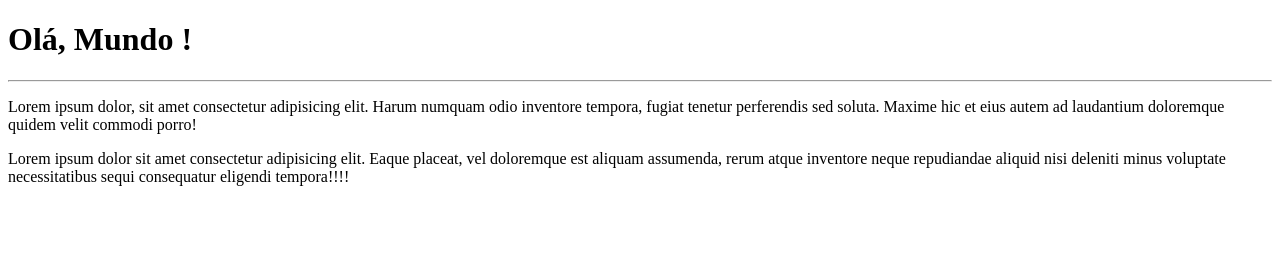
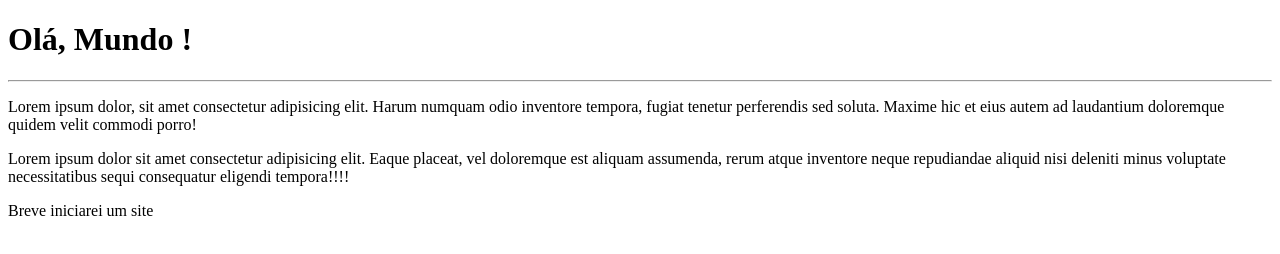
Before and after one commit to LeandroHMM/OlaMundo, a plain HTML site: page site-exemplo/index.html in a window 1280 px wide. Drawn offline with Linux system fonts and the light colour scheme.

Commit message:
Alteração linha

```diff
--- a/site-exemplo/index.html
+++ b/site-exemplo/index.html
@@ -12,5 +12,7 @@
     </p>
     <p>Lorem ipsum dolor sit amet consectetur adipisicing elit. Eaque placeat, vel doloremque est aliquam assumenda, rerum atque inventore neque repudiandae aliquid nisi deleniti minus voluptate necessitatibus sequi consequatur eligendi tempora!!!!</p>
 
+    <p> Breve iniciarei um site </p>
+
 </body>
 </html>
```
